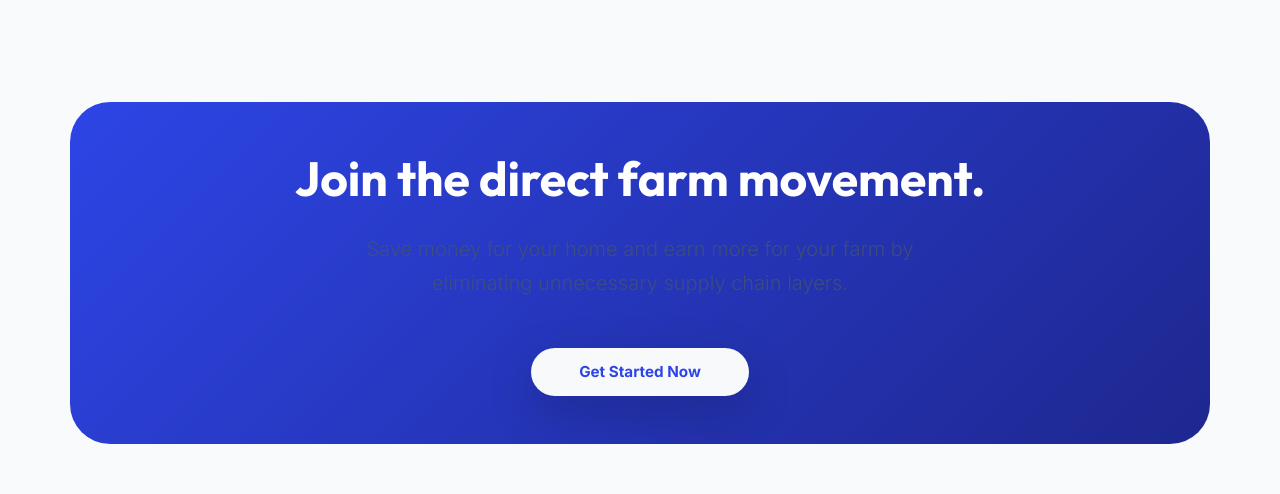
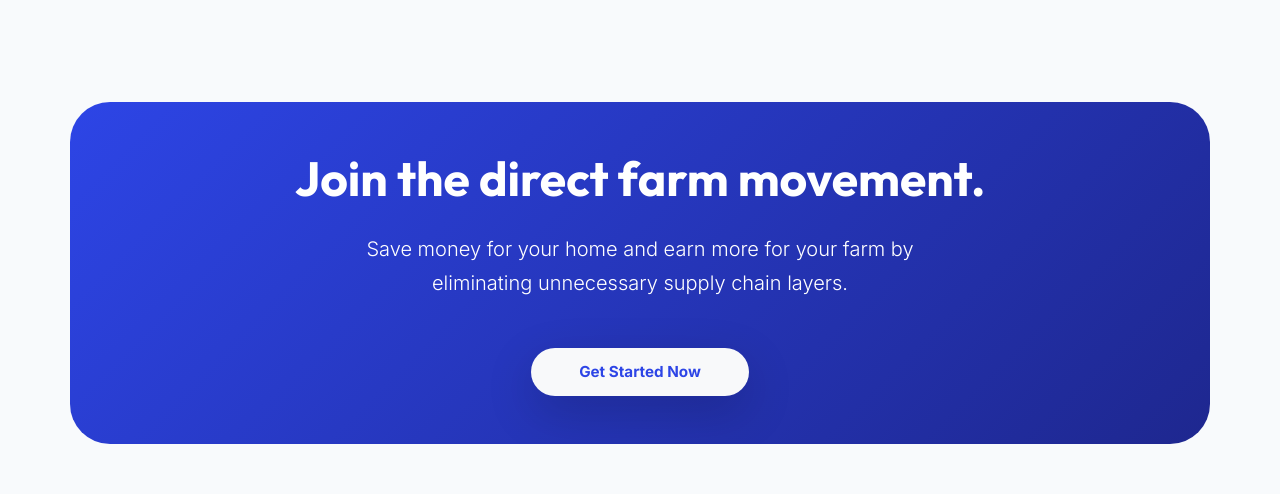
Before and after one commit to Harini007m/farmio, a Flask app: page / in a window 1280 px wide. Shown: the part 2615-3109 px from the top of the page. Run offline with Flask 3, Linux system fonts and the light colour scheme; data that the repository does not hold is empty.

```diff
--- a/static/css/style.css
+++ b/static/css/style.css
@@ -583,6 +583,22 @@ a:hover {
     }
 }
 
+/* ──── Text Visibility Overrides ────────────────────────────────────────────── */
+.text-white p,
+.text-white .lead {
+    color: rgba(255, 255, 255, 0.9) !important;
+}
+
+.text-white .opacity-75 {
+    opacity: 0.75 !important;
+    color: rgba(255, 255, 255, 0.75) !important;
+}
+
+.text-white .opacity-100 {
+    opacity: 1 !important;
+    color: #ffffff !important;
+}
+
 /* ──── Bottom Mobile Navigation ──────────────────────────────────────────────── */
 .mobile-nav {
     display: none;
--- a/templates/consumer_dashboard.html
+++ b/templates/consumer_dashboard.html
@@ -135,7 +135,7 @@
                 <div class="row align-items-center position-relative z-1">
                     <div class="col-md-9">
                         <h5 class="text-white fw-bold mb-1">Add Artisanal Derivatives</h5>
-                        <p class="text-white opacity-75 small mb-0">Complete your milk order with hand-pressed Paneer,
+                        <p class="text-white opacity-100 small mb-0">Complete your milk order with hand-pressed Paneer,
                             Pure Ghee, and fresh Cream from the Dairy Shop.</p>
                     </div>
                     <div class="col-md-3 text-md-end mt-3 mt-md-0">
--- a/templates/index.html
+++ b/templates/index.html
@@ -199,7 +199,8 @@
         style="background: linear-gradient(135deg, var(--p-600), var(--p-900)) !important;">
         <div class="animate-fade position-relative z-1">
             <h2 class="text-white fw-bold mb-4 display-5">Join the direct farm movement.</h2>
-            <p class="opacity-75 mb-5 mx-auto lead" style="max-width: 600px;">Save money for your home and earn more for
+            <p class="text-white opacity-100 mb-5 mx-auto lead" style="max-width: 600px;">Save money for your home and
+                earn more for
                 your
                 farm by eliminating unnecessary supply chain layers.</p>
             <a href="{{ url_for('register') }}"
```
